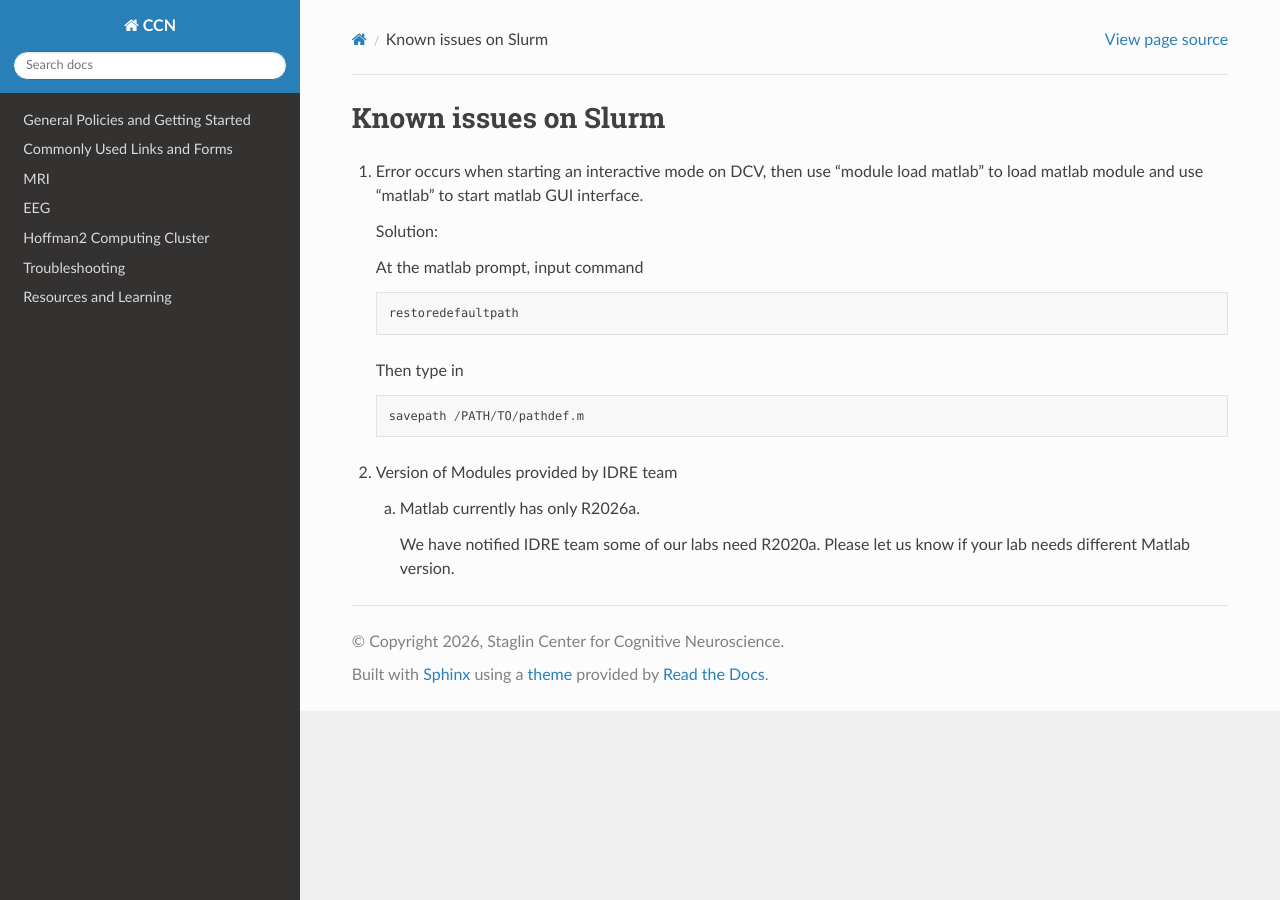
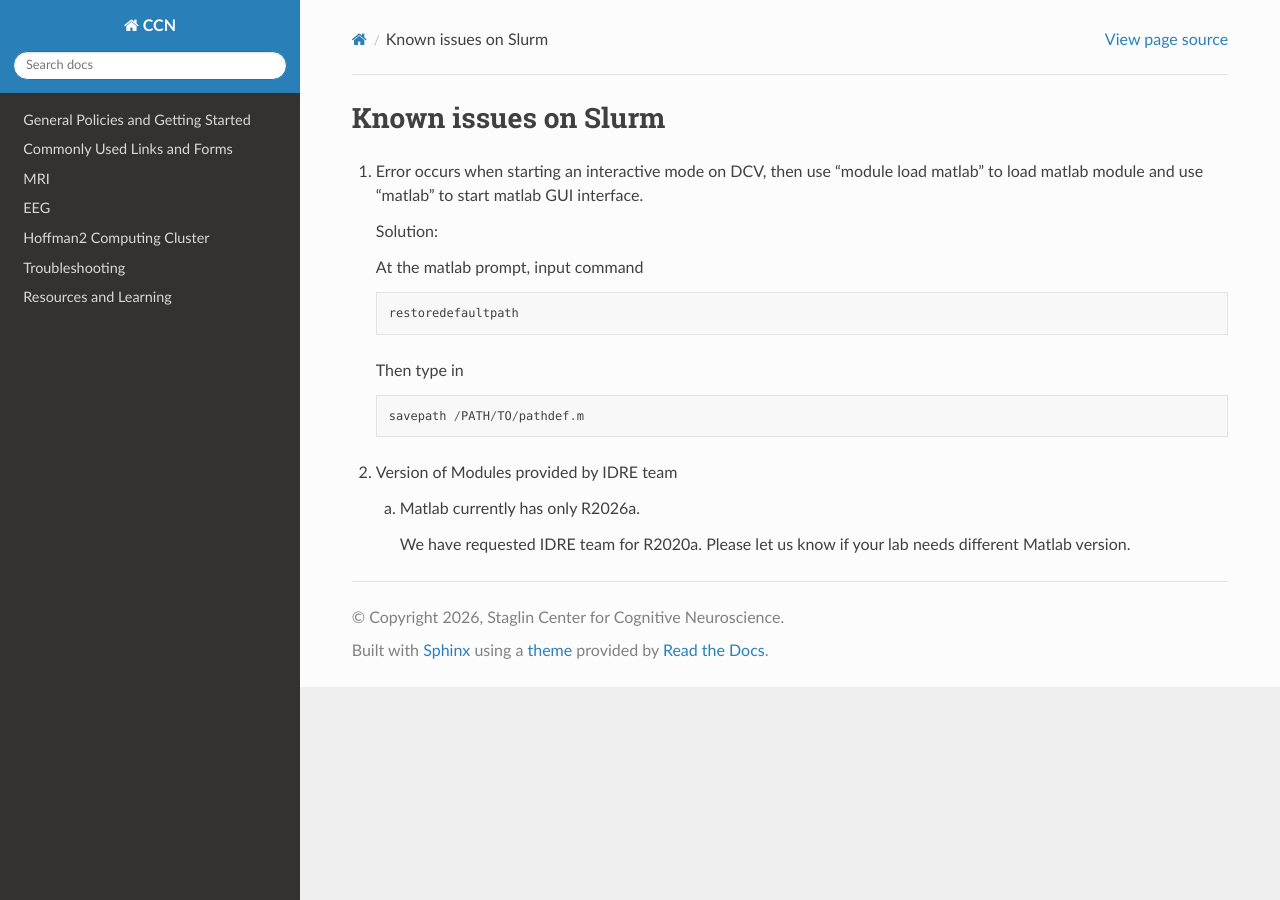
Before and after one commit to CCN-Support/CCN_Wiki, a Sphinx documentation site: the page built from docs/source/slurm_issue.rst, in a window 1280 px wide. Built offline with Sphinx 7.4.7 and the Read the Docs theme 3.1.0, drawn with Linux system fonts in a browser that asks for light colours.

Commit message:
Update slurm_issue.rst

```diff
--- a/docs/source/slurm_issue.rst
+++ b/docs/source/slurm_issue.rst
@@ -26,4 +26,4 @@ Known issues on Slurm
 
    a) Matlab currently has only R2026a.
 
-      We have notified IDRE team some of our labs need R2020a. Please let us know if your lab needs different Matlab version.
+      We have requested IDRE team for R2020a. Please let us know if your lab needs different Matlab version.
```
